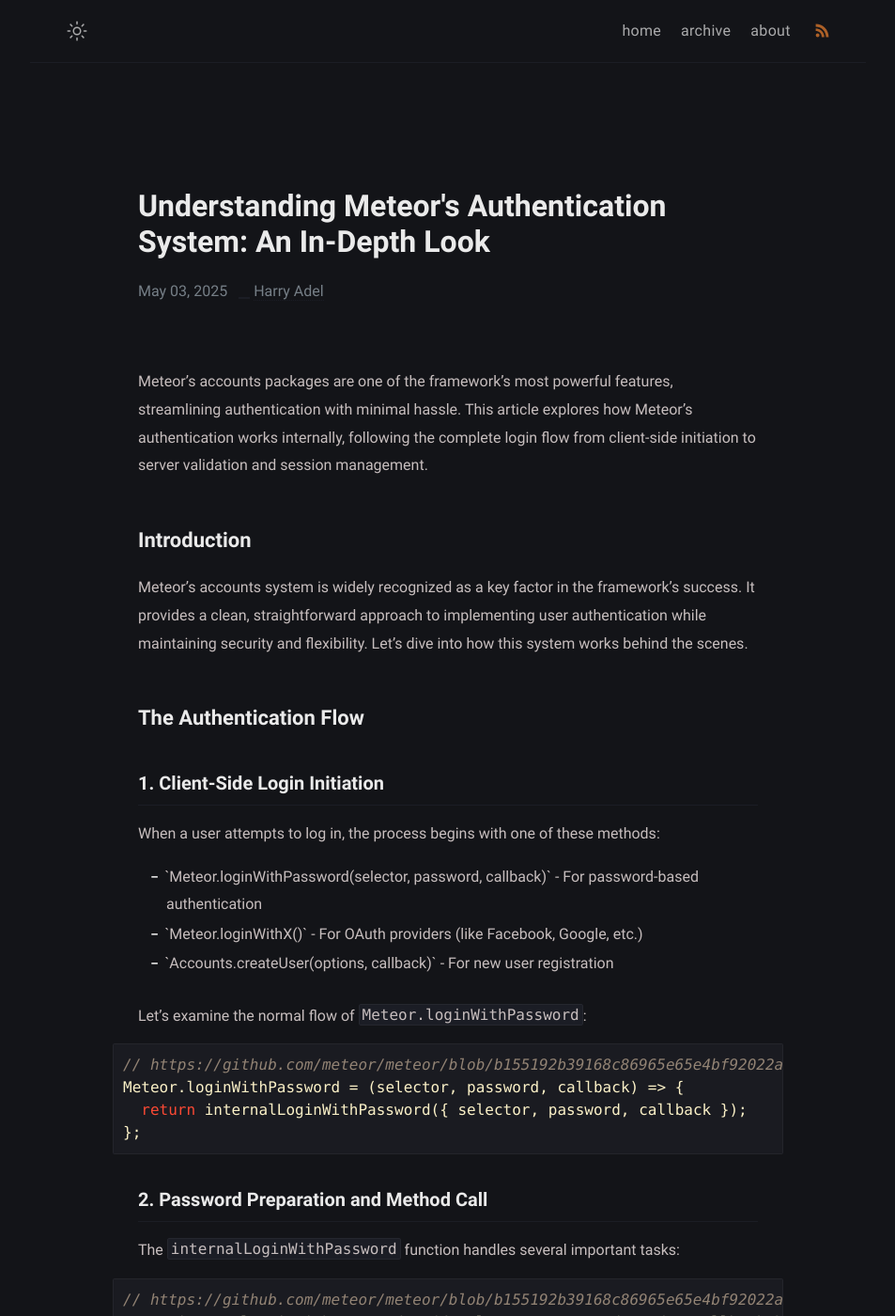
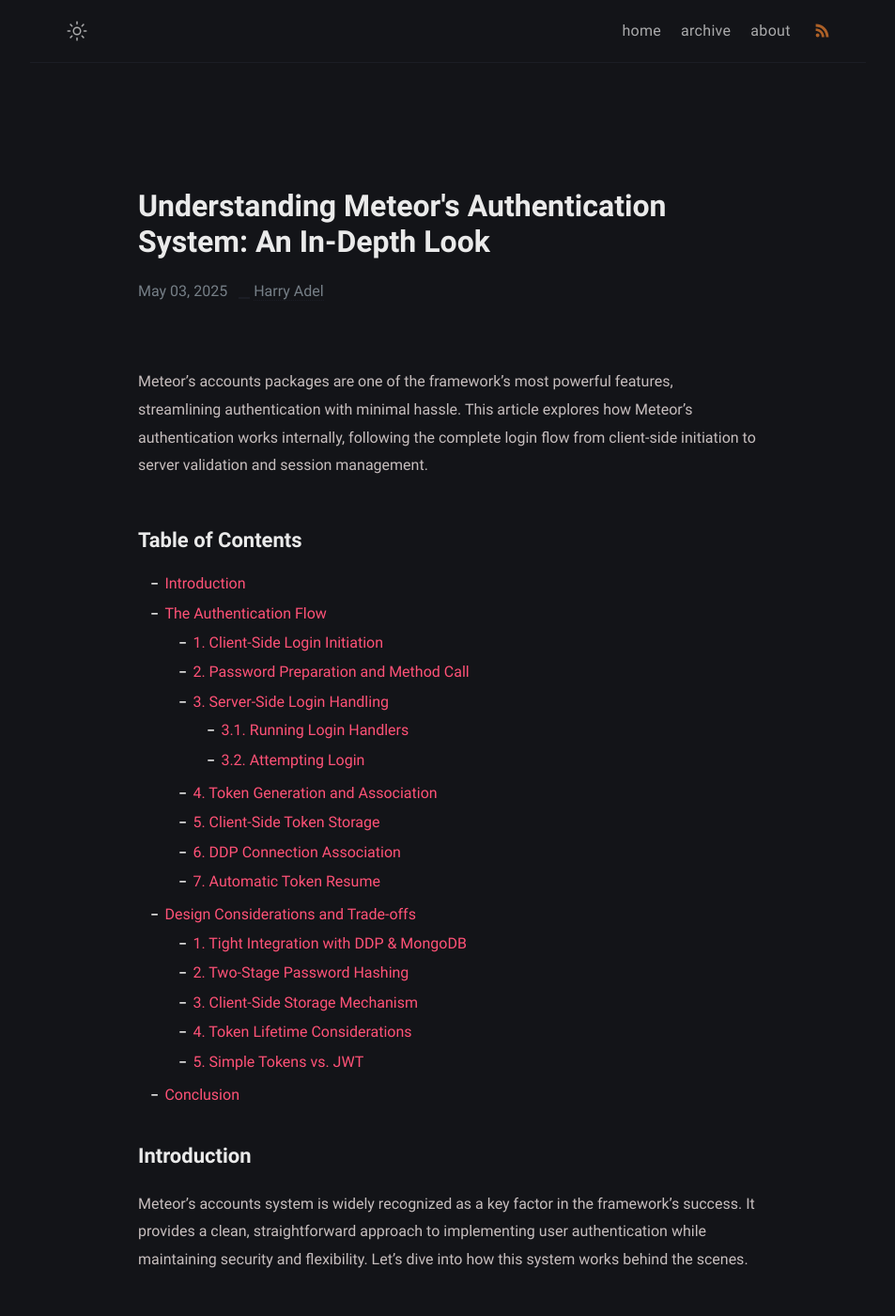
Before and after one commit to harryadel/harryadel.github.io, a Jekyll site: the page built from _posts/2025-05-03-meteor-authentication.md, in a window 1280 px wide and 1400 px high. Shown: the whole window at 94% size, without its empty margins (163-1116 px from the left). Built offline with Jekyll 4.4.1, drawn with Linux system fonts in a browser that asks for light colours.

Commit message:
Add table of contents to Meteor authentication blog post

```diff
--- a/_posts/2025-05-03-meteor-authentication.md
+++ b/_posts/2025-05-03-meteor-authentication.md
@@ -6,6 +6,26 @@
 ---
 
 Meteor's accounts packages are one of the framework's most powerful features, streamlining authentication with minimal hassle. This article explores how Meteor's authentication works internally, following the complete login flow from client-side initiation to server validation and session management.
+
+## Table of Contents
+- [Introduction](#introduction)
+- [The Authentication Flow](#the-authentication-flow)
+  - [1. Client-Side Login Initiation](#1-client-side-login-initiation)
+  - [2. Password Preparation and Method Call](#2-password-preparation-and-method-call)
+  - [3. Server-Side Login Handling](#3-server-side-login-handling)
+    - [3.1. Running Login Handlers](#31-running-login-handlers)
+    - [3.2. Attempting Login](#32-attempting-login)
+  - [4. Token Generation and Association](#4-token-generation-and-association)
+  - [5. Client-Side Token Storage](#5-client-side-token-storage)
+  - [6. DDP Connection Association](#6-ddp-connection-association)
+  - [7. Automatic Token Resume](#7-automatic-token-resume)
+- [Design Considerations and Trade-offs](#design-considerations-and-trade-offs)
+  - [1. Tight Integration with DDP & MongoDB](#1-tight-integration-with-ddp--mongodb)
+  - [2. Two-Stage Password Hashing](#2-two-stage-password-hashing)
+  - [3. Client-Side Storage Mechanism](#3-client-side-storage-mechanism)
+  - [4. Token Lifetime Considerations](#4-token-lifetime-considerations)
+  - [5. Simple Tokens vs. JWT](#5-simple-tokens-vs-jwt)
+- [Conclusion](#conclusion)
 
 ## Introduction
 
```
